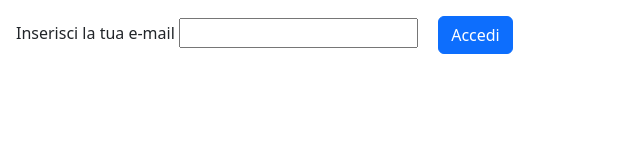
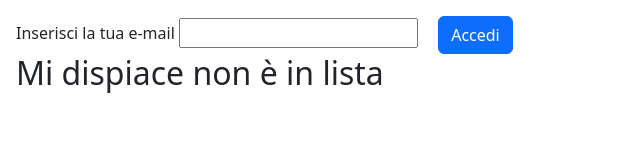
Before and after one commit to TALEX1995/js-mail-dadi, a plain HTML site: page index.html in a window 1280 px wide. Both pictures are taken after a click on the button "Accedi". Shown: the whole page, without its empty margins (0-640 px from the left). Drawn offline with nearby package versions, Linux system fonts and the light colour scheme.

Commit message:
Added message into DOM

```diff
--- a/index.html
+++ b/index.html
@@ -12,7 +12,7 @@
         <label for="e-mail">Inserisci la tua e-mail</label>
         <input type="e-mail" id="e-mail">
         <button class="btn btn-primary ms-3" id="access">Accedi</button>
-        <p id="message-access"></p>
+        <h2 id="message-access"></h2>
     </div>
 
 
--- a/script/script.es1.js
+++ b/script/script.es1.js
@@ -10,12 +10,12 @@ const messageAccessPlaceholder = document.getElementById('message-access');
 
 // Create Array
 
-const emailArray = ['alextanase95@gmail.com', 'pippo@gmail.com', 'achille@gmail.com', 'spartacus#gmail.com', 'mario@gmail.com', 'drstrange@gmail.com']
+const emailArray = ['alextanase95@gmail.com', 'pippo@gmail.com', 'achille@gmail.com', 'spartacus@gmail.com', 'mario@gmail.com', 'drstrange@gmail.com']
 
 
 // Message into DOM
 
-let messageAccess = ''
+let messageAccess = 'Mi dispiace non è in lista'
 
 
 // Function on click Listener
@@ -29,13 +29,9 @@ access.addEventListener('click', function() {
         const emailUser = emailInput.value;
 
         if (emailUser === emailControl) {
-            messageAccess = 'Prego può entrare'
-        }   else {
-            messageAccess = 'Mi dispiace non è in lista'
+            messageAccess = 'Prego può entrare';
         }
-
-        // Inizialmente ho fatto la condition senza else, in quanto però andando ad inserire una mail esatta mi cambiava il messaggio, poi cancellando l'input e mettendo qualcosa di sbagliato il messaggio non cambiava più e risultava sempre essere prego puoi entrare almeno che non si refreshava la pagina
     }
 
-    console.log(messageAccess);
+    messageAccessPlaceholder.innerText = messageAccess
 })
```
